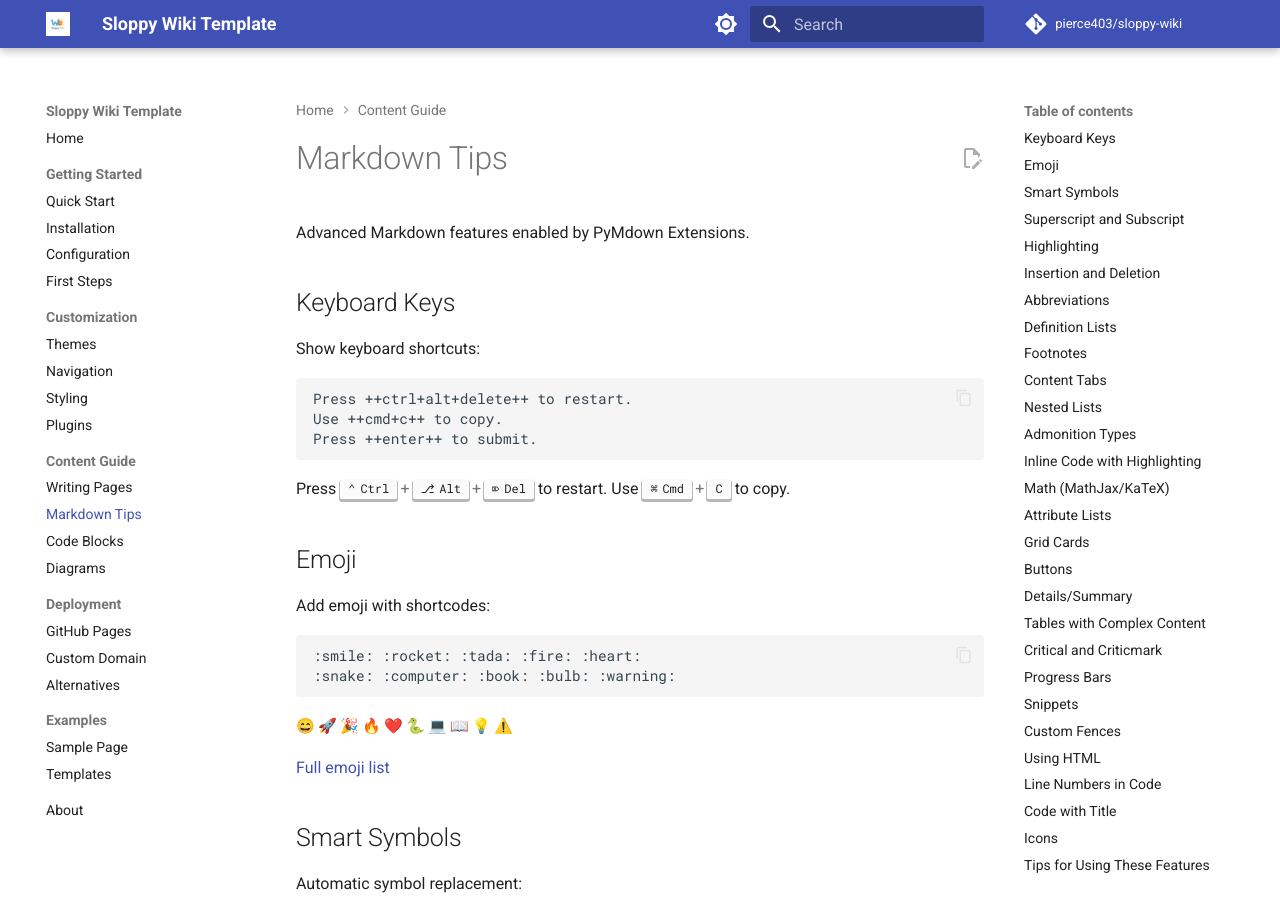
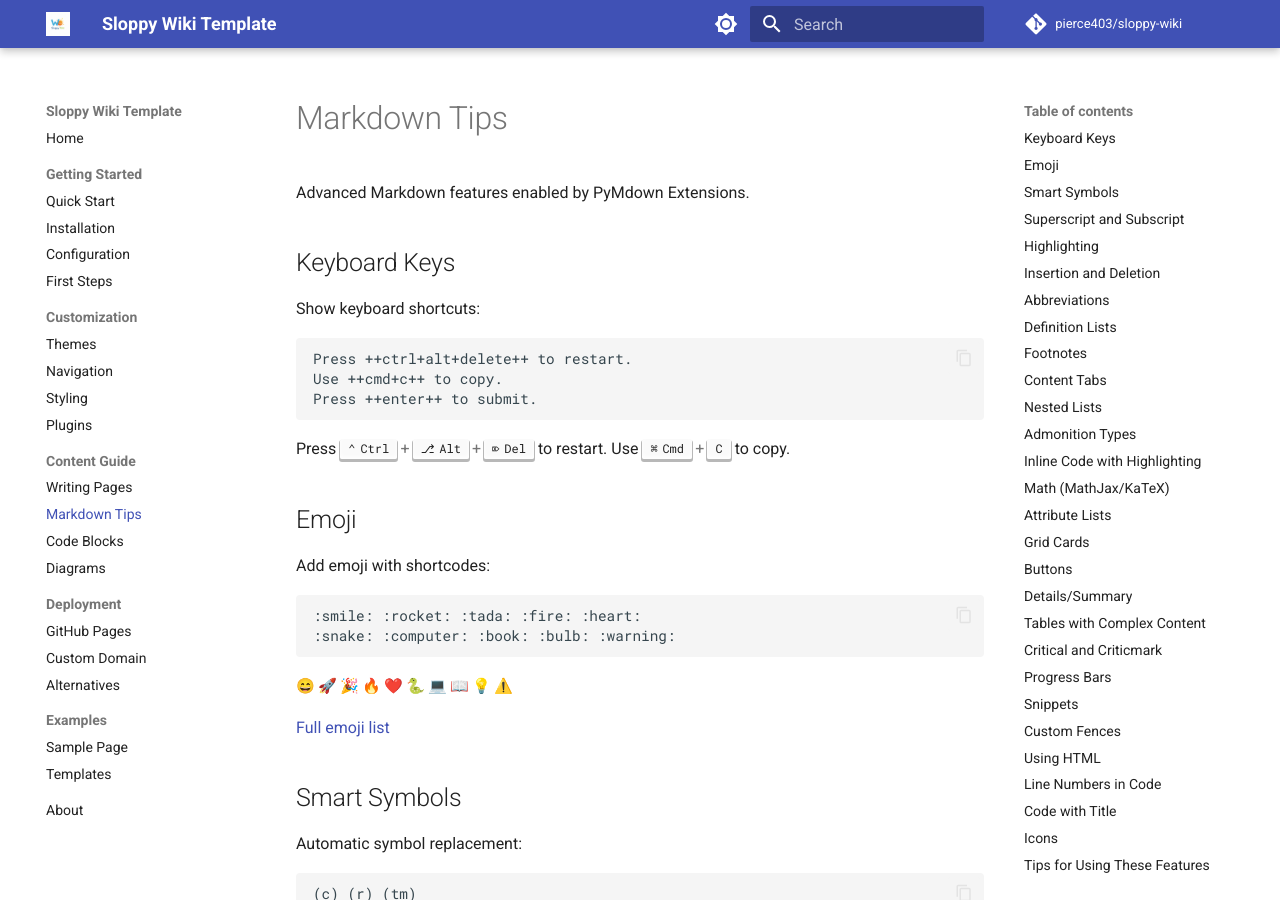
Before and after one commit to pierce403/sloppy-wiki, an MkDocs documentation site: the page built from docs/content/markdown-tips.md, in a window 1280 px wide and 900 px high. Built offline with MkDocs 1.6.1 and Material for MkDocs 9.7.7, drawn with Linux system fonts in a browser that asks for light colours; emoji names are drawn with the system emoji font; comment, search, counter and statistics services are not loaded; the version menu is left out.

Commit message:
Match navigation features to deanpierce.net

```diff
--- a/docs/js/expand-nav.js
+++ /dev/null
@@ -1,34 +0,0 @@
-/**
- * Expand all navigation sections on desktop viewports so the sidebar shows
- * every page without requiring manual toggles. This mimics the fully expanded
- * tree found on deanpierce.net and makes discovery easier for new visitors.
- */
-(function () {
-  const DESKTOP_QUERY = "(min-width: 60em)";
-
-  /**
-   * Expands every nav toggle and ensures ARIA state stays in sync.
-   */
-  function expandSidebarNavigation() {
-    // Only expand on desktop-sized screens to avoid overwhelming mobile users.
-    if (!window.matchMedia(DESKTOP_QUERY).matches) {
-      return;
-    }
-
-    document.querySelectorAll("input.md-nav__toggle").forEach((toggle) => {
-      if (toggle.checked) {
-        return;
-      }
-
-      toggle.checked = true;
-
-      // Dispatch a change event so MkDocs Material updates aria-expanded values.
-      const changeEvent = new Event("change", { bubbles: true });
-      toggle.dispatchEvent(changeEvent);
-    });
-  }
-
-  // Run after initial load and whenever Material performs instant navigation.
-  document.addEventListener("DOMContentLoaded", expandSidebarNavigation);
-  document.addEventListener("navigationLoaded", expandSidebarNavigation);
-})();
--- a/mkdocs.yml
+++ b/mkdocs.yml
@@ -37,13 +37,14 @@
 
   # Navigation and UI features
   features:
-    - navigation.sections       # Section grouping in sidebar
-    - navigation.path           # Breadcrumb navigation
-    - navigation.top            # Back-to-top button
-    - search.suggest            # Search suggestions
-    - search.highlight          # Highlight search terms
-    - content.code.copy         # Copy button for code blocks
-    - content.action.edit       # Edit button on pages
+    - navigation.instant        # Match deanpierce.net behavior
+    - navigation.tracking
+    - navigation.sections
+    - navigation.expand
+    - toc.follow
+    - search.highlight
+    - search.suggest
+    - content.code.copy
 
   # Logo and favicon (customize these!)
   logo: img/sloppy-wiki.png
@@ -102,10 +103,6 @@
 extra_css:
   - css/custom-styles.css
 
-# Additional JavaScript for custom behavior
-extra_javascript:
-  - js/expand-nav.js
-
 # Navigation structure
 # Add your pages here in the order you want them to appear
 nav:
```
